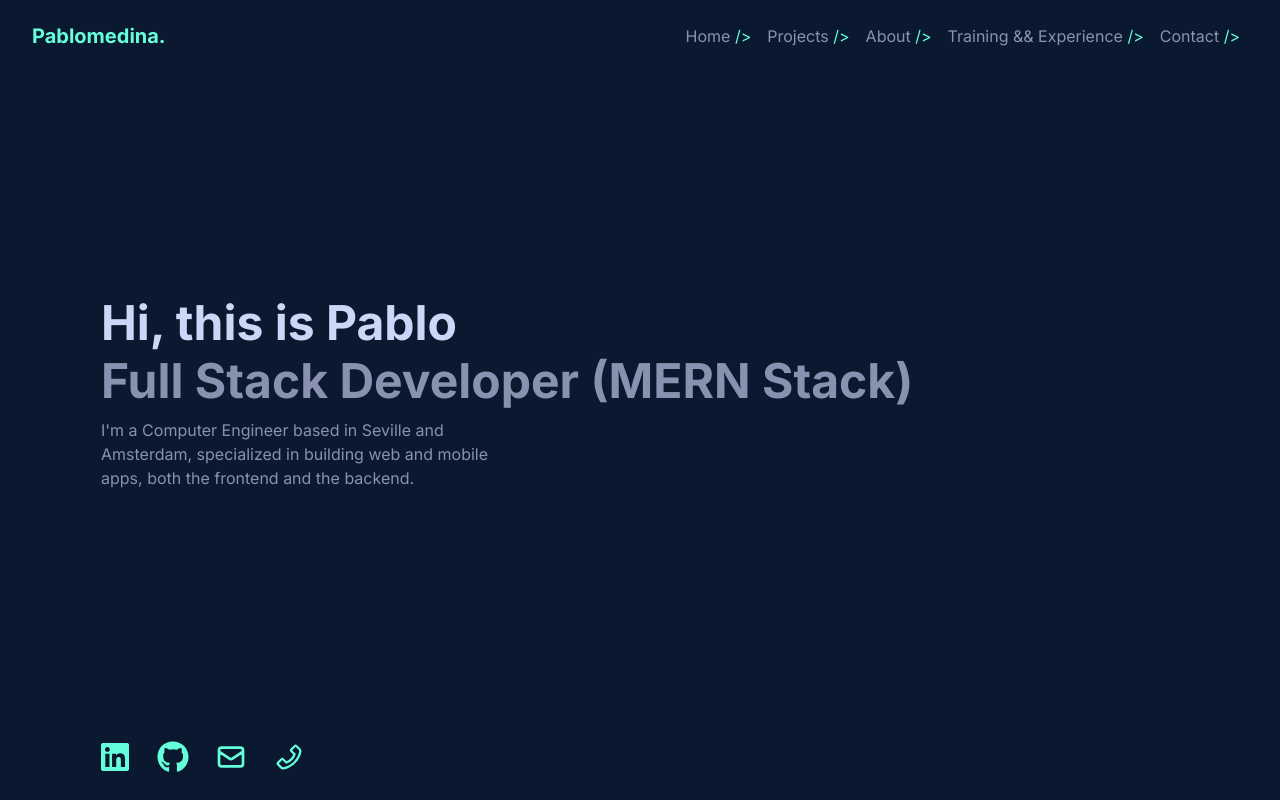
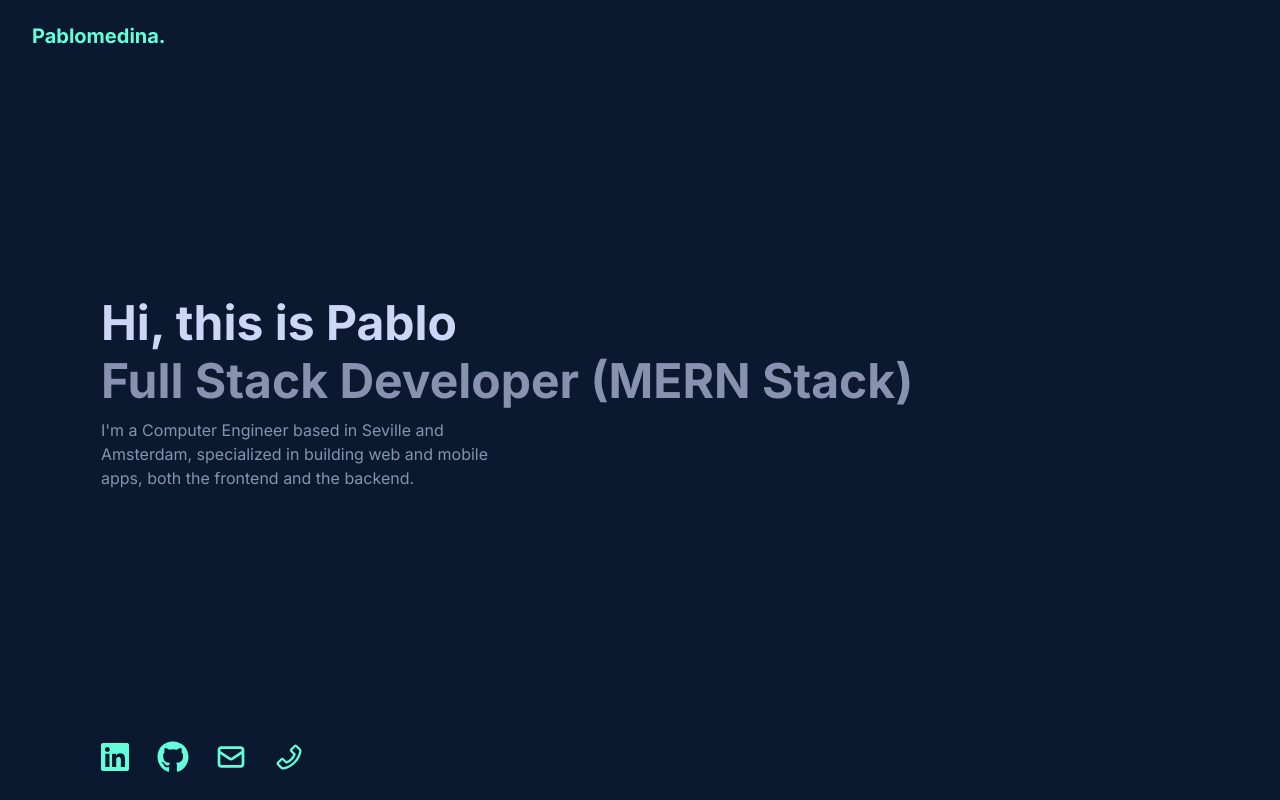
Before and after one commit to PMedina25/PorffolioWebPage, a React (Create React App) app: page / in a window 1280 px wide. Shown: the top 800 px of the page. Built offline with nearby package versions, Linux system fonts and the light colour scheme; no server answers.

Commit message:
Added home animations

```diff
--- a/public/index.html
+++ b/public/index.html
@@ -46,15 +46,14 @@
   <body>
     <noscript>You need to enable JavaScript to run this app.</noscript>
     <div id="root"></div>
-    <!--
-      This HTML file is a template.
-      If you open it directly in the browser, you will see an empty page.
+    <script>
+      window.body.className += "js-loading";
 
-      You can add webfonts, meta tags, or analytics to this file.
-      The build step will place the bundled scripts into the <body> tag.
+      window.addEventListener("load", showPage, false);
 
-      To begin the development, run `npm start` or `yarn start`.
-      To create a production bundle, use `npm run build` or `yarn build`.
-    -->
+      function showPage() {
+        document.body.className = document.body.className.replace("js-loading", "");
+      }
+    </script>
   </body>
 </html>
--- a/src/components/common/Navbar.js
+++ b/src/components/common/Navbar.js
@@ -1,4 +1,5 @@
 import React from 'react';
+import './styles/navbar.css';
 
 import { GiHamburgerMenu } from 'react-icons/gi';
 
@@ -7,15 +8,15 @@ import { Navbar, Nav } from 'react-bootstrap';
 const NavBar = () => {
     return (
         <Navbar id="navbar" expand="lg" fixed="top">
-            <Navbar.Brand className="navigation-color navbar-brand" href="#home">Pablomedina.</Navbar.Brand>
+            <Navbar.Brand className="navigation-color navbar-brand animate-pop-in" href="#home">Pablomedina.</Navbar.Brand>
             <Navbar.Toggle id="navbar-collapse-button"  aria-controls="basic-navbar-nav"><GiHamburgerMenu id="navbar-toggle-icon" /></Navbar.Toggle>
             <Navbar.Collapse id="basic-navbar-nav" className="navigation-color">
                 <Nav id="navigation-items" className="mr-auto">
-                    <Nav.Link className="link-item" href="#home">Home{' '}<span className="navigation-color">{'/>'}</span></Nav.Link>
-                    <Nav.Link className="link-item" href="#projects">Projects{' '}<span className="navigation-color">{'/>'}</span></Nav.Link>
-                    <Nav.Link className="link-item" href="#about">About{' '}<span className="navigation-color">{'/>'}</span></Nav.Link>
-                    <Nav.Link className="link-item" href="#organizations">Training && Experience{' '}<span className="navigation-color">{'/>'}</span></Nav.Link>
-                    <Nav.Link className="link-item" href="#contact">Contact{' '}<span className="navigation-color">{'/>'}</span></Nav.Link>
+                    <Nav.Link className="link-item animate-pop-in" href="#home">Home{' '}<span className="navigation-color">{'/>'}</span></Nav.Link>
+                    <Nav.Link className="link-item animate-pop-in" href="#projects">Projects{' '}<span className="navigation-color">{'/>'}</span></Nav.Link>
+                    <Nav.Link className="link-item animate-pop-in" href="#about">About{' '}<span className="navigation-color">{'/>'}</span></Nav.Link>
+                    <Nav.Link className="link-item animate-pop-in" href="#organizations">Training && Experience{' '}<span className="navigation-color">{'/>'}</span></Nav.Link>
+                    <Nav.Link className="link-item animate-pop-in" href="#contact">Contact{' '}<span className="navigation-color">{'/>'}</span></Nav.Link>
                 </Nav>
             </Navbar.Collapse>
         </Navbar>
--- /dev/null
+++ b/src/components/common/styles/navbar.css
@@ -0,0 +1,87 @@
+/**************
+ *   Navbar   *
+ **************/
+.navigation-color {
+  color: var(--light-blue) !important;
+}
+
+#navbar {
+  background-color: var(--main-color);
+  padding: 1rem 2rem;
+}
+
+.navbar-brand {
+  font-weight: 700;
+  animation-delay: 0.1s;
+}
+
+#navigation-items {
+  margin-left: auto !important;
+  margin-right: 0 !important;
+}
+
+.animate-pop-in {
+  animation: no-transform 2s cubic-bezier(0, 0.9, 0.3, 1.2) forwards;
+  opacity: 0;
+  transform: translateY(-4rem);
+}
+
+.link-item {
+  color: var(--secondary-color) !important;
+  transition: 0.3s ease-out;
+}
+
+.link-item:nth-child(1) {
+  animation-delay: 0.2s;
+}
+
+.link-item:nth-child(2) {
+  animation-delay: 0.3s;
+}
+
+.link-item:nth-child(3) {
+  animation-delay: 0.4s;
+}
+
+.link-item:nth-child(4) {
+  animation-delay: 0.5s;
+}
+
+.link-item:nth-child(5) {
+  animation-delay: 0.6s;
+}
+
+.link-item:hover {
+  color: var(--light-blue) !important;
+  transition: 0.3s ease-out;
+}
+
+#navbar-collapse-button {
+  border: 1px solid var(--light-blue);
+}
+
+#navbar-toggle-icon {
+  color: var(--light-blue) !important;
+}
+
+#navbar-collapse-button:focus {
+  outline: 0;
+}
+
+@media (max-width: 992px) {
+  #navigation-items a {
+    margin-right: auto;
+    margin-left: auto;
+  }
+}
+
+/**
+ * Animations
+ */
+
+@keyframes no-transform {
+  100% {
+    opacity: 1;
+    transform: none;
+  }
+}
--- a/src/components/home/Home.js
+++ b/src/components/home/Home.js
@@ -14,22 +14,22 @@ const Home = () => {
         <>
             <div id="home">
                 <div id="home-text">
-                    <h1>Hi, this is Pablo</h1>
-                    <h1 style={{'color': '#8892B0'}}>Full Stack Developer (MERN Stack)</h1>
-                    <p style={{'color': '#8892B0'}}>I'm a Computer Engineer based in Seville and Amsterdam, specialized in building web and mobile apps, both the frontend and the backend.</p>
+                    <h1 className="animate-pop-in">Hi, this is Pablo</h1>
+                    <h1 className="animate-pop-in" style={{'color': '#8892B0'}}>Full Stack Developer (MERN Stack)</h1>
+                    <p className="animate-pop-in" style={{'color': '#8892B0'}}>I'm a Computer Engineer based in Seville and Amsterdam, specialized in building web and mobile apps, both the frontend and the backend.</p>
                 </div>
 
                 <Row id="social-icons">
-                        <a href="https://www.linkedin.com/in/pablo-medina-rodr%C3%ADguez-a3a8b9135/" rel="noreferrer" alt="linkedin profile" target="_blank" className="social-icon-container btn">
+                        <a href="https://www.linkedin.com/in/pablo-medina-rodr%C3%ADguez-a3a8b9135/" className="social-icon-container btn animate-pop-in" rel="noreferrer" alt="linkedin profile" target="_blank">
                             <FaLinkedin className="social-network-icon" />
                         </a>
-                        <a href="https://github.com/PMedina25" rel="noreferrer" alt="github profile" target="_blank" className="social-icon-container btn">
+                        <a href="https://github.com/PMedina25" className="social-icon-container btn animate-pop-in" rel="noreferrer" alt="github profile" target="_blank">
                             <FaGithub className="social-network-icon" />
                         </a>
-                        <a  rel="noreferrer" alt="email account" className="btn" onClick={() => alert('pablo.medina.us@gmail.com')} className="social-icon-container btn">
+                        <a  rel="noreferrer" className="social-icon-container btn animate-pop-in" alt="email account" onClick={() => alert('pablo.medina.us@gmail.com')}>
                             <HiOutlineMail id="email-icon" className="social-network-icon" />
                         </a>
-                        <a rel="noreferrer" alt="email account" className="btn" onClick={() => alert('+34 639 538 774')} className="social-icon-container btn">
+                        <a rel="noreferrer" className="social-icon-container btn animate-pop-in" alt="email account" onClick={() => alert('+34 639 538 774')}>
                             <AiOutlinePhone className="social-network-icon" />
                         </a>
                 </Row>
--- a/src/components/home/styles/home.css
+++ b/src/components/home/styles/home.css
@@ -1,6 +1,12 @@
 /************
  *   Home   *
  ************/
+
+.js-loading *,
+.js-loading *:before,
+.js-loading *:after {
+  animation-play-state: paused !important;
+}
 
 #home {
   width: 100%;
@@ -13,18 +19,27 @@
   transition: 0.3s ease-in-out;
 }
 
+.animate-pop-in {
+  animation: no-transform 2s cubic-bezier(0, 0.9, 0.3, 1.2) forwards;
+  opacity: 0;
+  transform: translateY(-4rem);
+}
+
 #home h1 {
   font-size: 3em;
   padding-top: 0;
   font-weight: 700;
+  animation-delay: 0.8s;
 }
 
 #home h1:nth-child(2) {
   margin-bottom: 0.5rem !important;
+  animation-delay: 1s;
 }
 
 #home p {
   width: 40%;
+  animation-delay: 1.2s;
 }
 
 #social-icons {
@@ -50,6 +65,22 @@
   transition: 0.3s ease-out;
 }
 
+.social-icon-container:nth-child(1) {
+  animation-delay: 1.4s;
+}
+
+.social-icon-container:nth-child(2) {
+  animation-delay: 1.6s;
+}
+
+.social-icon-container:nth-child(3) {
+  animation-delay: 1.8s;
+}
+
+.social-icon-container:nth-child(4) {
+  animation-delay: 2s;
+}
+
 @media (max-width: 992px) {
   #home h1 {
     font-size: 2.5em;
@@ -69,3 +100,14 @@
     width: 80%;
   }
 }
+
+/**
+ * Animations
+ */
+
+@keyframes no-transform {
+  100% {
+    opacity: 1;
+    transform: none;
+  }
+}
--- a/src/index.css
+++ b/src/index.css
@@ -124,56 +124,3 @@ strong {
     font-size: 0.8rem;
   }
 }
-
-/* =============
- * Navbar
- * =============
-*/
-
-.navigation-color {
-  color: var(--light-blue) !important;
-}
-
-#navbar {
-  background-color: var(--main-color);
-  padding: 1rem 2rem;
-}
-
-.navbar-brand {
-  font-weight: 700;
-}
-
-#navigation-items {
-  margin-left: auto !important;
-  margin-right: 0 !important;
-}
-
-.link-item {
-  color: var(--secondary-color) !important;
-  transition: 0.3s ease-out;
-}
-
-.link-item:hover {
-  color: var(--light-blue) !important;
-  transform: translateX(-5px);
-  transition: 0.3s ease-out;
-}
-
-#navbar-collapse-button {
-  border: 1px solid var(--light-blue);
-}
-
-#navbar-toggle-icon {
-  color: var(--light-blue) !important;
-}
-
-#navbar-collapse-button:focus {
-  outline: 0;
-}
-
-@media (max-width: 992px) {
-  #navigation-items a {
-    margin-right: auto;
-    margin-left: auto;
-  }
-}
```
Also changed, not shown: 1 other file (tests, documents, lock files or other folders).
